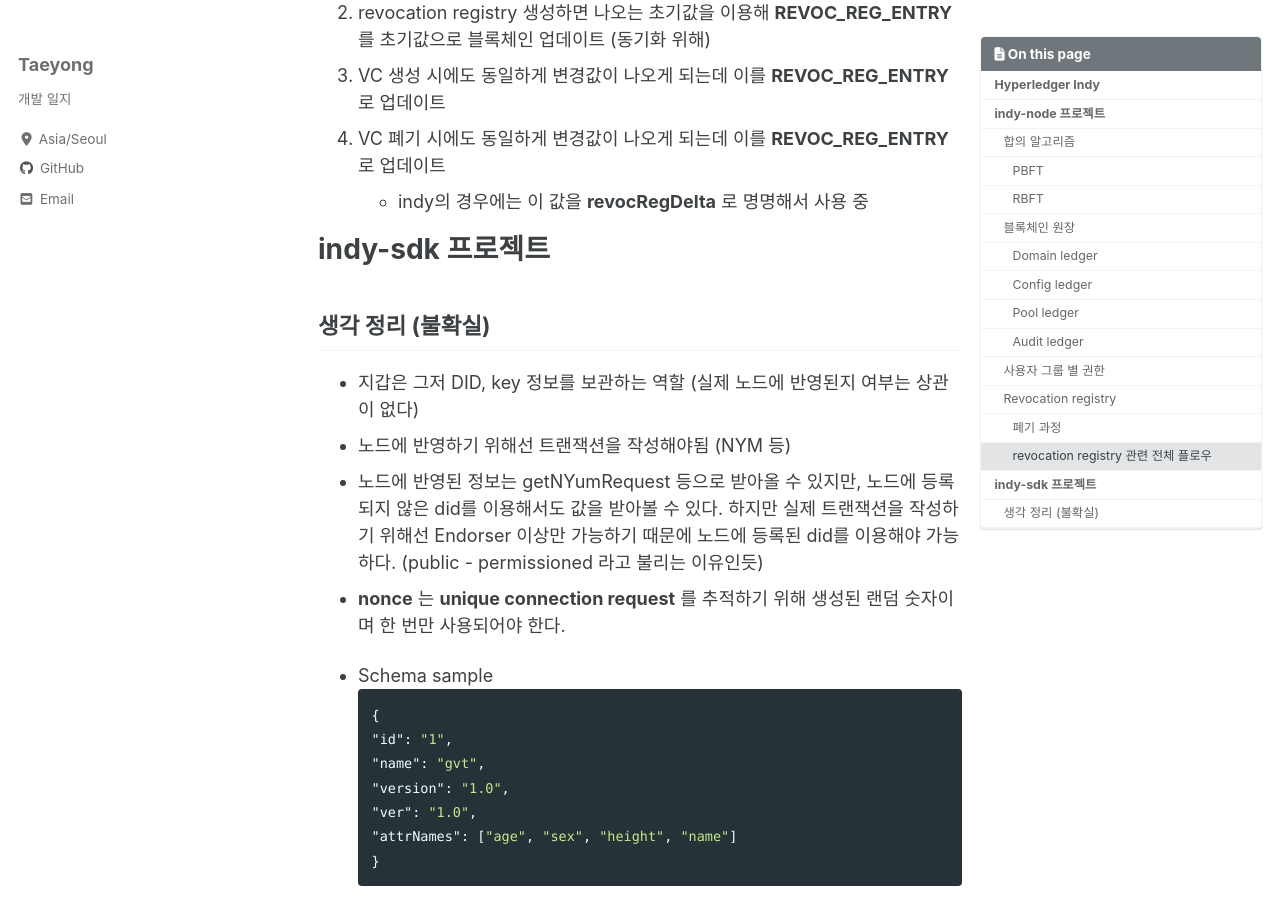
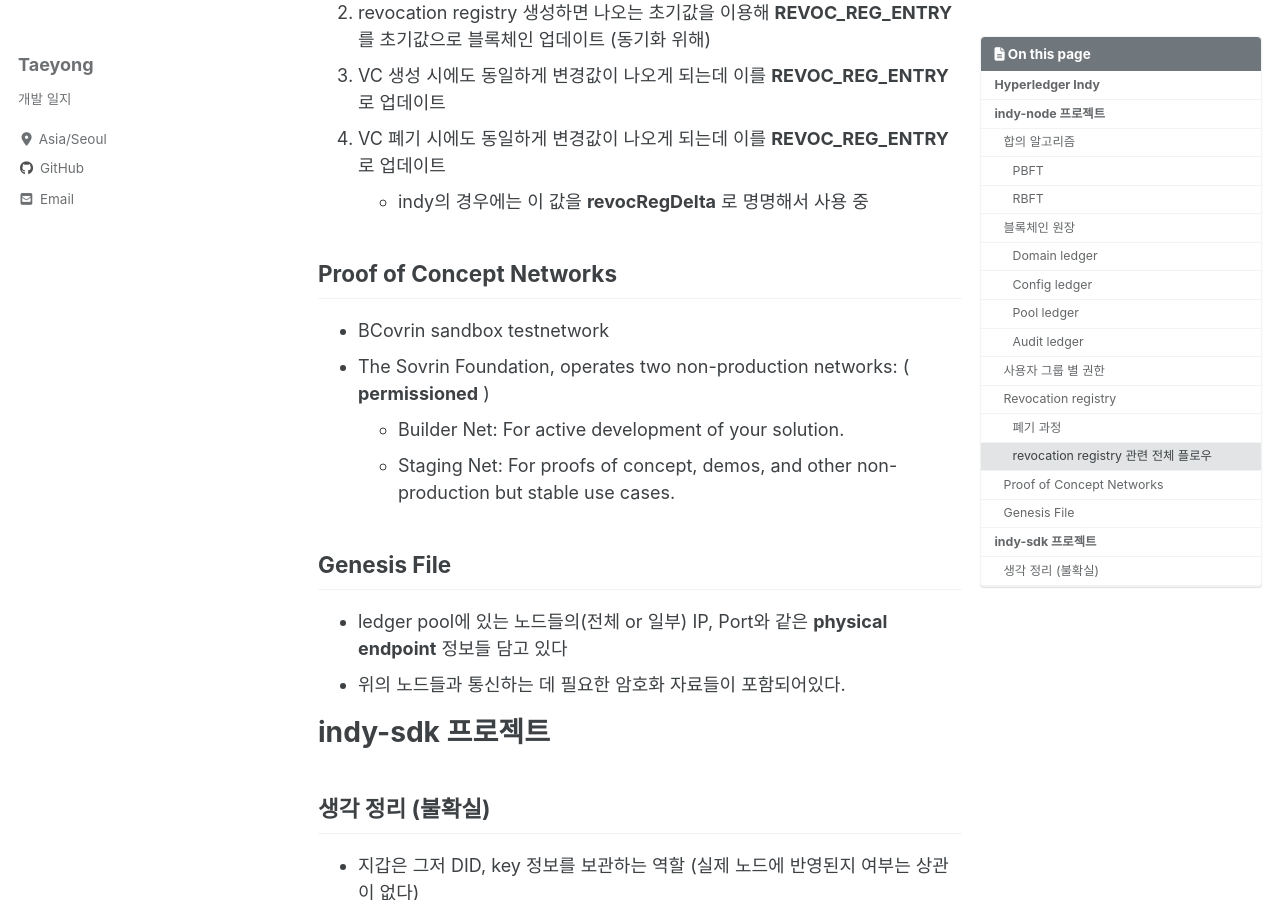
Before and after one commit to TaeYongHwang/TaeYongHwang.github.io, a Jekyll site: the page built from _posts/project/2021-04-20-hyperledger-indy.md, in a window 1280 px wide and 900 px high, scrolled down 6258 px. Built offline with Jekyll 4.4.1, drawn with Linux system fonts in a browser that asks for light colours; cached includes are drawn as plain includes; nearby versions of some CDN libraries; some of the changed text lies outside the part shown.

Commit message:
poc network

```diff
--- a/_posts/project/2021-04-20-hyperledger-indy.md
+++ b/_posts/project/2021-04-20-hyperledger-indy.md
@@ -173,6 +173,17 @@ DID와 같이 사용자의 신원 인증과 관련된 데이터를 저장
 
 
 
+## Proof of Concept Networks
+- BCovrin sandbox testnetwork
+- The Sovrin Foundation, operates two non-production networks: ( __permissioned__ )
+  - Builder Net: For active development of your solution.
+  - Staging Net: For proofs of concept, demos, and other non-production but stable use cases.
+
+## Genesis File
+- ledger pool에 있는 노드들의(전체 or 일부) IP, Port와 같은 __physical endpoint__ 정보들 담고 있다
+- 위의 노드들과 통신하는 데 필요한 암호화 자료들이 포함되어있다.
+
+
 
 
 
```
